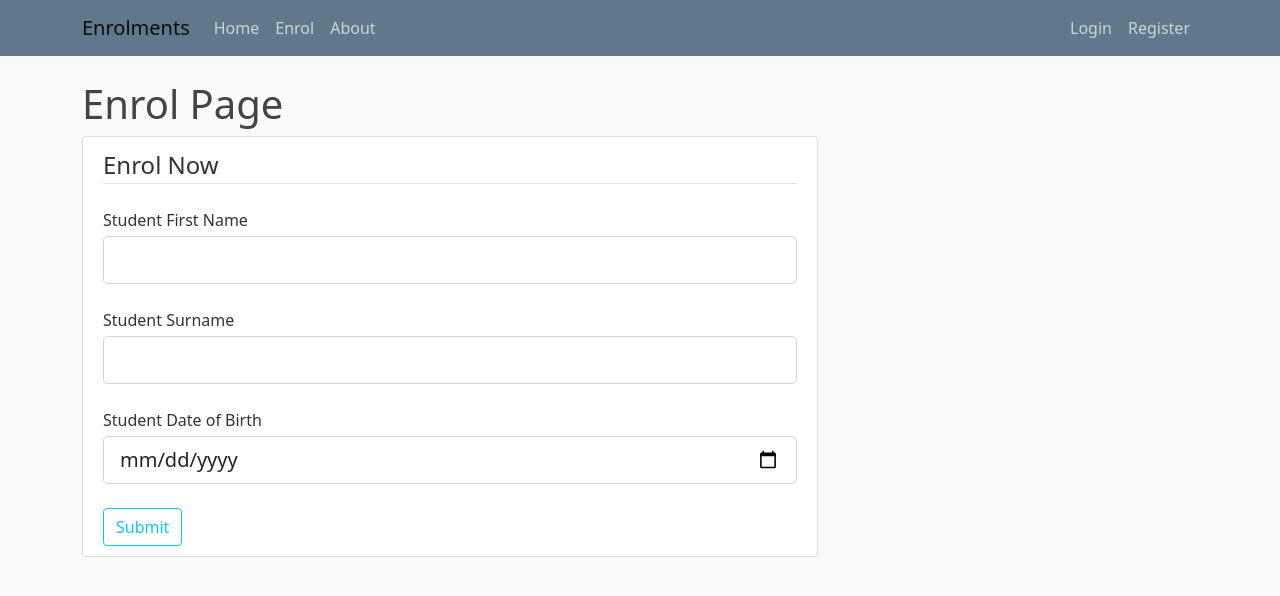
After one commit to magicmatteo/stables-enrolments, a Flask app: page /enrol in a window 1280 px wide. The commit adds this page. Shown: the top 596 px of the page. Run offline with Flask 2, Linux system fonts and the light colour scheme.

Commit message:
turned into package

```diff
--- /dev/null
+++ b/mainapp/forms.py
@@ -0,0 +1,11 @@
+from flask_wtf import FlaskForm
+from wtforms import StringField, DateField, SubmitField
+from wtforms.validators import DataRequired, Length, Email
+
+class EnrolmentForm(FlaskForm):
+    studentfirstname = StringField('Student First Name',
+                                    validators=[DataRequired(), Length(min=2, max=20)])
+    studentsurname = StringField('Student Surname',
+                                    validators=[DataRequired(), Length(min=2, max=20)])
+    studentdob = DateField('Student Date of Birth', format='%d-%m-%Y')
+    submit = SubmitField('Submit')
--- /dev/null
+++ b/mainapp/routes.py
@@ -0,0 +1,21 @@
+from mainapp import app
+from flask import render_template, url_for, flash, redirect
+from mainapp.forms import EnrolmentForm
+from mainapp.models import User, Student
+
+@app.route('/')
+def home():
+    students = Student.query.all()
+    return render_template('home.html', students=students)
+
+@app.route('/about')
+def about():
+    return render_template('about.html', title='About')
+
+@app.route('/enrol', methods=['GET', 'POST'])
+def enrol():
+    form = EnrolmentForm()
+    if form.validate_on_submit():
+        flash('Successfully submitted', 'success')
+        return redirect(url_for('home'))
+    return render_template('enrol.html', title='Enrol', form=form)
--- /dev/null
+++ b/mainapp/static/main.css
@@ -0,0 +1,80 @@
+body {
+    background: #fafafa;
+    color: #333333;
+    margin-top: 5rem;
+  }
+
+  h1, h2, h3, h4, h5, h6 {
+    color: #444444;
+  }
+
+  .bg-steel {
+    background-color: #5f788a;
+  }
+
+  .site-header .navbar-nav .nav-link {
+    color: #cbd5db;
+  }
+
+  .site-header .navbar-nav .nav-link:hover {
+    color: #ffffff;
+  }
+
+  .site-header .navbar-nav .nav-link.active {
+    font-weight: 500;
+  }
+
+  .content-section {
+    background: #ffffff;
+    padding: 10px 20px;
+    border: 1px solid #dddddd;
+    border-radius: 3px;
+    margin-bottom: 20px;
+  }
+
+  .article-title {
+    color: #444444;
+  }
+
+  a.article-title:hover {
+    color: #428bca;
+    text-decoration: none;
+  }
+
+  .article-content {
+    white-space: pre-line;
+  }
+
+  .article-img {
+    height: 65px;
+    width: 65px;
+    margin-right: 16px;
+  }
+
+  .article-metadata {
+    padding-bottom: 1px;
+    margin-bottom: 4px;
+    border-bottom: 1px solid #e3e3e3
+  }
+
+  .article-metadata a:hover {
+    color: #333;
+    text-decoration: none;
+  }
+
+  .article-svg {
+    width: 25px;
+    height: 25px;
+    vertical-align: middle;
+  }
+
+  .account-img {
+    height: 125px;
+    width: 125px;
+    margin-right: 20px;
+    margin-bottom: 16px;
+  }
+
+  .account-heading {
+    font-size: 2.5rem;
+  }
--- a/mainapp/templates/base.html
+++ b/mainapp/templates/base.html
@@ -1,13 +1,17 @@
 <!DOCTYPE html>
 <html lang="en">
 <head>
-    <meta http-equiv="X-UA-Compatible" content="IE=edge">
+    <!-- <meta http-equiv="X-UA-Compatible" content="IE=edge"> -->
     <!-- Required meta tags -->
     <meta charset="utf-8">
-    <meta name="viewport" content="width=device-width, initial-scale=1.0">
+    <meta name="viewport" content="width=device-width, initial-scale=1, shrink-to-fit=no">
 
     <!-- Bootstrap CSS -->
     <link href="https://cdn.jsdelivr.net/npm/bootstrap@5.0.0-beta3/dist/css/bootstrap.min.css" rel="stylesheet" integrity="sha384-eOJMYsd53ii+scO/bJGFsiCZc+5NDVN2yr8+0RDqr0Ql0h+rP48ckxlpbzKgwra6" crossorigin="anonymous">
+    <link rel="stylesheet" type="text/css" href="{{ url_for('static', filename='main.css') }}">
+
+    {% block head %}
+    {% endblock %}
 
     {% if title %}
     <title>Enrolments - {{ title }}</title>
@@ -15,44 +19,49 @@
     <title>Enrolments</title>
     {% endif %}
 
+
 </head>
 <body>
-    <nav class="navbar navbar-expand-lg navbar-light bg-secondary">
-        <div class="container-fluid">
-          <a class="navbar-brand" href="#">Enrolments</a>
-          <button class="navbar-toggler" type="button" data-bs-toggle="collapse" data-bs-target="#navbarSupportedContent" aria-controls="navbarSupportedContent" aria-expanded="false" aria-label="Toggle navigation">
+    <header class="site-header">
+      <nav class="navbar navbar-expand-md navbar-light bg-steel fixed-top">
+        <div class="container">
+          <a class="navbar-brand mr-4" href="/">Enrolments</a>
+          <button class="navbar-toggler" type="button" data-toggle="collapse" data-target="#navbarToggle" aria-controls="navbarToggle" aria-expanded="false" aria-label="Toggle navigation">
             <span class="navbar-toggler-icon"></span>
           </button>
-          <div class="collapse navbar-collapse" id="navbarSupportedContent">
-            <ul class="navbar-nav me-auto mb-2 mb-lg-0">
-              <li class="nav-item">
-                <a class="nav-link active text-white" aria-current="page" href="/">Home</a>
-              </li>
-              <li class="nav-item">
-                <a class="nav-link text-white" href="/about">About</a>
-              </li>
-              <li class="nav-item dropdown">
-                <a class="nav-link dropdown-toggle text-white" href="#" id="navbarDropdown" role="button" data-bs-toggle="dropdown" aria-expanded="false">
-                  Options
-                </a>
-                <ul class="dropdown-menu" aria-labelledby="navbarDropdown">
-                  <li><a class="dropdown-item" href="#">Action</a></li>
-                  <li><a class="dropdown-item" href="#">Another action</a></li>
-                  <li><hr class="dropdown-divider"></li>
-                  <li><a class="dropdown-item" href="#">Something else here</a></li>
-                </ul>
-              </li>
-              <li class="nav-item">
-                <a class="nav-link disabled" href="#" tabindex="-1" aria-disabled="true">Disabled</a>
-              </li>
-            </ul>
+          <div class="collapse navbar-collapse" id="navbarToggle">
+            <div class="navbar-nav me-auto">
+              <a class="nav-item nav-link" href="{{ url_for('home') }}"">Home</a>
+              <a class="nav-item nav-link" href="{{ url_for('enrol') }}">Enrol</a>
+              <a class="nav-item nav-link" href="{{ url_for('about') }}">About</a>
+            </div>
+            <!-- Navbar Right Side -->
+            <div class="navbar-nav">
+              <a class="nav-item nav-link" href="/login">Login</a>
+              <a class="nav-item nav-link" href="/register">Register</a>
+            </div>
           </div>
         </div>
       </nav>
+    </header>
+    <main role="main" class="container">
+      <div class="row">
+        <div class="col-md-8">
+          {% with messages = get_flashed_messages(with_categories=true) %}
+            {% if messages %}
+              {% for category, message in messages %}
+                <div class='alert alert-{{ category }}'>
+                  {{ message }}
+                </div>
+              {% endfor %}
+            {% endif %}
+          {% endwith %}
+          {% block content %}{% endblock %}
+        </div>
 
-    {% block content %}
+      </div>
+    </main>
 
-    {% endblock %}
 
     <!-- Option 1: Bootstrap Bundle with Popper -->
     <script src="https://cdn.jsdelivr.net/npm/bootstrap@5.0.0-beta3/dist/js/bootstrap.bundle.min.js" integrity="sha384-JEW9xMcG8R+pH31jmWH6WWP0WintQrMb4s7ZOdauHnUtxwoG2vI5DkLtS3qm9Ekf" crossorigin="anonymous"></script>
--- /dev/null
+++ b/mainapp/templates/enrol.html
@@ -0,0 +1,33 @@
+{% extends "base.html" %}
+
+{% block content %}
+
+    <h1>Enrol Page</h1>
+
+    <div class="content-section">
+        <form method="POST" action="">
+            {{ form.hidden_tag() }}
+            <fieldset class="form-group">
+                <legend class="border-bottom mb-4"> Enrol Now</legend>
+                <div class="form-group mb-4">
+                    {{ form.studentfirstname.label(class="form-control-label mb-1") }}
+                    {{ form.studentfirstname(class="form-control form-control-lg") }}
+                </div>
+                <div class="form-group mb-4">
+                    {{ form.studentsurname.label(class="form-control-label mb-1") }}
+                    {{ form.studentsurname(class="form-control form-control-lg") }}
+                </div>
+                <div class="form-group mb-4">
+                    {{ form.studentdob.label(class="form-control-label mb-1") }}
+                    {{ form.studentdob(class="form-control form-control-lg") }}
+                </div>
+                <div class="form-group">
+                    {{ form.submit(class="btn btn-outline-info")}}
+                </div>
+            </fieldset>
+        </form>
+    </div>
+
+
+
+{% endblock %}
--- /dev/null
+++ b/run.py
@@ -0,0 +1,4 @@
+from mainapp import app
+
+if __name__ == '__main__':
+    app.run(debug=True)
```
Also changed, not shown: mainapp/__init__.py (added, +10 -0 lines), mainapp/app.py (deleted, +0 -25 lines), mainapp/models.py (added, +18 -0 lines), mainapp/templates/about.html (+8 -2 lines), mainapp/templates/home.html (+12 -5 lines), 1 other file.
